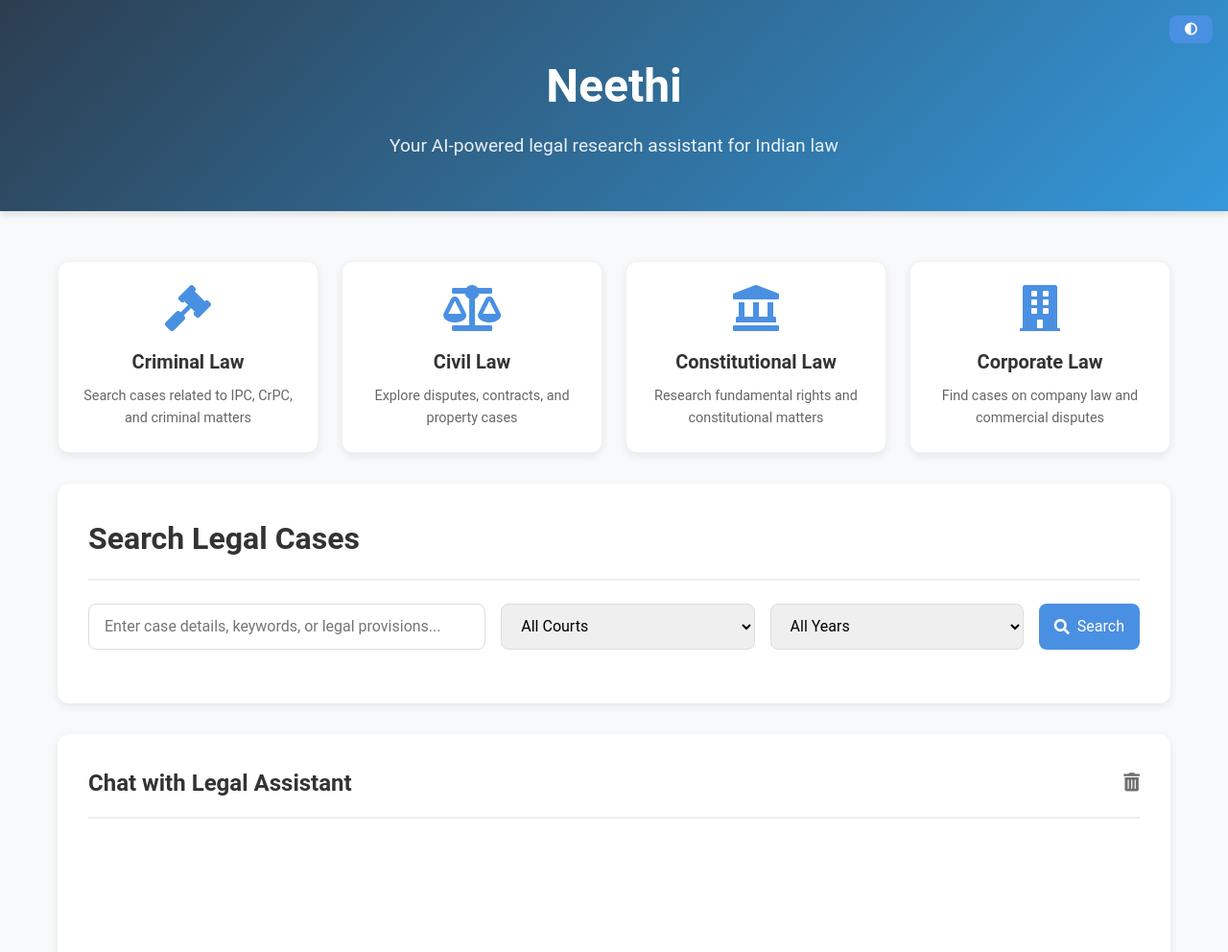
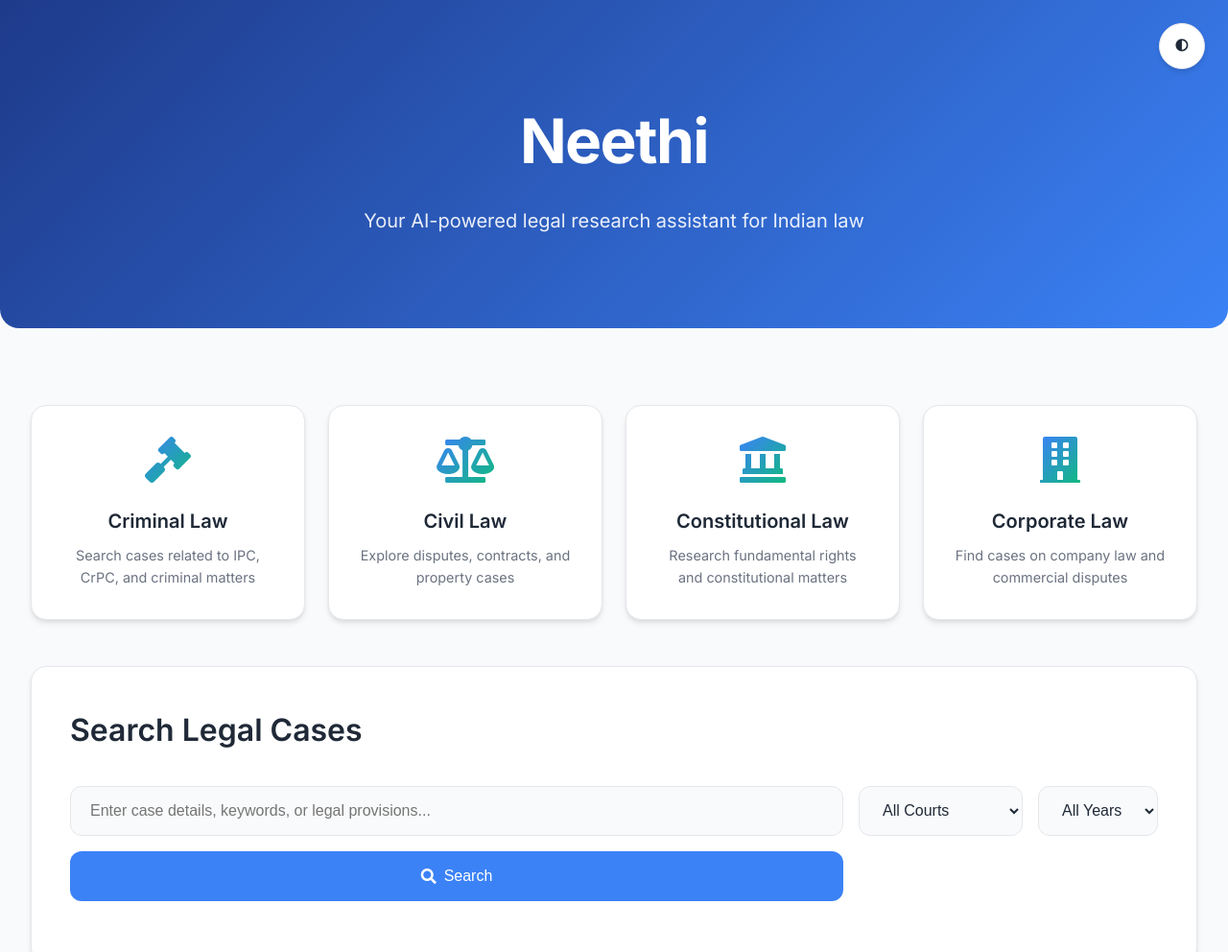
Before and after one commit to psreyas09/lawyer-app, a plain HTML site: page index.html in a window 1280 px wide. Shown: the top 992 px of the page at 96% size. Drawn offline with Linux system fonts and the light colour scheme.

Commit message:
feat(ui): redesign for modern and beautiful look

```diff
--- a/index.html
+++ b/index.html
@@ -5,122 +5,141 @@
     <meta name="viewport" content="width=device-width, initial-scale=1.0">
     <title>Neethi - Legal Research Assistant</title>
     <link rel="stylesheet" href="https://cdnjs.cloudflare.com/ajax/libs/font-awesome/5.15.4/css/all.min.css">
-    <style>
+
+<link rel="preconnect" href="https://fonts.googleapis.com">
+<link rel="preconnect" href="https://fonts.gstatic.com" crossorigin>
+<link href="https://fonts.googleapis.com/css2?family=Inter:wght@400;500;600;700&display=swap" rel="stylesheet">
+<style>
     :root {
-        --primary-color: #4a90e2;
-        --secondary-color: #f5a623;
-        --background-color: #f8f9fa;
-        --text-color: #333;
-        --card-background: white;
-        --header-background: linear-gradient(135deg, #2c3e50, #3498db);
+        --primary-color: #3b82f6;
+        --secondary-color: #10b981;
+        --background-color: #f9fafb;
+        --text-color: #1f2937;
+        --card-background: #ffffff;
+        --header-background: linear-gradient(135deg, #1e3a8a, #3b82f6);
         --button-background: var(--primary-color);
+        --border-color: #e5e7eb;
+        --shadow-sm: 0 1px 2px 0 rgba(0, 0, 0, 0.05);
+        --shadow-md: 0 4px 6px -1px rgba(0, 0, 0, 0.1), 0 2px 4px -1px rgba(0, 0, 0, 0.06);
     }
 
     [data-theme="dark"] {
-        --background-color: #1a1a1a;
-        --text-color: #ffffff;
-        --card-background: #2d2d2d;
-        --header-background: linear-gradient(135deg, #1a1a1a, #2c3e50);
+        --primary-color: #60a5fa;
+        --secondary-color: #34d399;
+        --background-color: #111827;
+        --text-color: #f9fafb;
+        --card-background: #1f2937;
+        --header-background: linear-gradient(135deg, #111827, #1e3a8a);
         --button-background: var(--primary-color);
+        --border-color: #374151;
     }
 
     * {
         margin: 0;
         padding: 0;
         box-sizing: border-box;
-        font-family: 'Roboto', sans-serif;
     }
 
     body {
         background-color: var(--background-color);
         color: var(--text-color);
+        font-family: 'Inter', sans-serif;
         line-height: 1.6;
         transition: background-color 0.3s ease, color 0.3s ease;
+        -webkit-font-smoothing: antialiased;
+        -moz-osx-font-smoothing: grayscale;
     }
 
     .container {
-        max-width: 1200px;
+        max-width: 1280px;
         margin: 0 auto;
-        padding: 20px;
+        padding: 2rem;
         width: 100%;
-    }
-
-    /* Responsive Typography */
-    html {
-        font-size: 16px;
     }
 
     header {
         background: var(--header-background);
         color: white;
-        padding: 2rem 1rem;
-        margin-bottom: 2rem;
-        box-shadow: 0 4px 6px rgba(0, 0, 0, 0.1);
+        padding: 4rem 1rem;
+        margin-bottom: 3rem;
         text-align: center;
+        border-bottom-left-radius: 20px;
+        border-bottom-right-radius: 20px;
     }
 
     header h1 {
-        font-size: clamp(2rem, 5vw, 3rem);
+        font-size: clamp(2.5rem, 6vw, 4rem);
         font-weight: 700;
-        margin-bottom: 0.5rem;
+        margin-bottom: 1rem;
+        letter-spacing: -0.025em;
     }
 
     header p {
-        font-size: clamp(1rem, 2.5vw, 1.2rem);
+        font-size: clamp(1.1rem, 3vw, 1.25rem);
         opacity: 0.9;
+        max-width: 600px;
+        margin: 0 auto;
     }
 
     .quick-actions {
         display: grid;
-        grid-template-columns: repeat(auto-fit, minmax(200px, 1fr));
+        grid-template-columns: repeat(auto-fit, minmax(220px, 1fr));
         gap: 1.5rem;
-        margin-bottom: 2rem;
+        margin-bottom: 3rem;
     }
 
     .action-card {
         background: var(--card-background);
-        border-radius: 12px;
-        padding: 1.5rem;
+        border-radius: 16px;
+        padding: 2rem;
         text-align: center;
-        box-shadow: 0 3px 10px rgba(0, 0, 0, 0.08);
+        box-shadow: var(--shadow-md);
         transition: transform 0.3s ease, box-shadow 0.3s ease;
         cursor: pointer;
-        border: 1px solid rgba(0, 0, 0, 0.05);
+        border: 1px solid var(--border-color);
         display: flex;
         flex-direction: column;
         align-items: center;
         justify-content: center;
-        min-height: 180px;
     }
 
     .action-card:hover {
-        transform: translateY(-5px);
-        box-shadow: 0 8px 20px rgba(0, 0, 0, 0.12);
+        transform: translateY(-8px);
+        box-shadow: 0 10px 15px -3px rgba(0, 0, 0, 0.1), 0 4px 6px -2px rgba(0, 0, 0, 0.05);
     }
 
     .action-card i {
         font-size: 3rem;
-        margin-bottom: 1rem;
+        margin-bottom: 1.5rem;
         color: var(--primary-color);
+        background: linear-gradient(135deg, var(--primary-color), var(--secondary-color));
+        -webkit-background-clip: text;
+        -webkit-text-fill-color: transparent;
     }
 
     .action-card h3 {
         font-size: 1.25rem;
+        font-weight: 600;
         margin-bottom: 0.5rem;
         color: var(--text-color);
     }
 
     .action-card p {
         font-size: 0.9rem;
-        color: #666;
+        color: #6b7280;
+    }
+
+    [data-theme="dark"] .action-card p {
+        color: #9ca3af;
     }
 
     .search-section, .chat-section, #resultsSection {
         background: var(--card-background);
-        border-radius: 12px;
-        padding: 2rem;
-        margin-bottom: 2rem;
-        box-shadow: 0 3px 10px rgba(0, 0, 0, 0.08);
+        border-radius: 16px;
+        padding: 2.5rem;
+        margin-bottom: 3rem;
+        box-shadow: var(--shadow-md);
+        border: 1px solid var(--border-color);
     }
 
     .chat-header {
@@ -128,8 +147,8 @@
         justify-content: space-between;
         align-items: center;
         margin-bottom: 1.5rem;
-        border-bottom: 2px solid #eee;
-        padding-bottom: 1rem;
+        border-bottom: 1px solid var(--border-color);
+        padding-bottom: 1.5rem;
     }
 
     .chat-header h2 {
@@ -142,27 +161,27 @@
         background: none;
         border: none;
         color: var(--text-color);
-        font-size: 1.2rem;
+        font-size: 1.25rem;
         cursor: pointer;
-        opacity: 0.7;
-        transition: opacity 0.3s ease;
+        opacity: 0.6;
+        transition: opacity 0.3s ease, transform 0.2s ease;
     }
 
     #clearChatBtn:hover {
         opacity: 1;
+        transform: scale(1.1);
     }
 
     .search-section h2, #resultsSection h2 {
         font-size: clamp(1.5rem, 4vw, 2rem);
-        margin-bottom: 1.5rem;
+        font-weight: 600;
+        margin-bottom: 2rem;
         color: var(--text-color);
-        border-bottom: 2px solid #eee;
-        padding-bottom: 1rem;
     }
 
     .search-bar {
-        display: flex;
-        flex-wrap: wrap;
+        display: grid;
+        grid-template-columns: 1fr auto auto;
         gap: 1rem;
         margin-bottom: 1.5rem;
     }
@@ -170,31 +189,32 @@
     .search-bar input,
     .search-bar select,
     .search-bar button {
-        padding: 0.75rem 1rem;
-        border: 1px solid #ddd;
-        border-radius: 8px;
+        padding: 0.75rem 1.25rem;
+        border: 1px solid var(--border-color);
+        border-radius: 12px;
         font-size: 1rem;
-        height: 48px;
+        height: 52px;
         transition: all 0.3s ease;
+        background-color: var(--background-color);
+        color: var(--text-color);
     }
 
-    .search-bar input {
-        flex: 1 1 300px;
-    }
-
-    .search-bar select {
-        flex: 1 1 150px;
+    .search-bar input:focus, .search-bar select:focus {
+        outline: none;
+        border-color: var(--primary-color);
+        box-shadow: 0 0 0 3px rgba(59, 130, 246, 0.2);
     }
 
     .search-bar button {
-        flex: 0 0 auto;
         background: var(--button-background);
         color: white;
         border: none;
         cursor: pointer;
         display: flex;
         align-items: center;
+        justify-content: center;
         gap: 0.5rem;
+        font-weight: 500;
     }
 
     .search-bar button:hover {
@@ -204,7 +224,7 @@
     #loadingSpinner {
         display: none;
         text-align: center;
-        padding: 2rem;
+        padding: 3rem;
     }
 
     #resultsSection {
@@ -212,8 +232,8 @@
     }
 
     .chat-section {
-        height: 70vh;
-        max-height: 600px;
+        height: 80vh;
+        max-height: 700px;
         display: flex;
         flex-direction: column;
     }
@@ -222,37 +242,38 @@
         flex: 1;
         overflow-y: auto;
         padding: 1rem;
-        margin-bottom: 1rem;
+        margin-bottom: 1.5rem;
         display: flex;
         flex-direction: column;
         gap: 1rem;
     }
 
     .message {
-        max-width: 85%;
-        padding: 0.75rem 1.25rem;
-        border-radius: 18px;
+        max-width: 80%;
+        padding: 1rem 1.5rem;
+        border-radius: 20px;
         font-size: 1rem;
         word-wrap: break-word;
+        line-height: 1.5;
     }
 
     .user-message {
         background: var(--primary-color);
         color: white;
         align-self: flex-end;
-        border-bottom-right-radius: 4px;
+        border-bottom-right-radius: 5px;
     }
 
     .bot-message {
-        background: #e9ecef;
-        color: #333;
+        background: #e5e7eb;
+        color: #1f2937;
         align-self: flex-start;
-        border-bottom-left-radius: 4px;
+        border-bottom-left-radius: 5px;
     }
 
     [data-theme="dark"] .bot-message {
-        background: #3a3a3a;
-        color: #f1f1f1;
+        background: #374151;
+        color: #f9fafb;
     }
 
     .chat-input {
@@ -262,52 +283,62 @@
 
     .chat-input input {
         flex: 1;
-        padding: 0.75rem 1.25rem;
-        border: 1px solid #ddd;
-        border-radius: 8px;
+        padding: 0.75rem 1.5rem;
+        border: 1px solid var(--border-color);
+        border-radius: 12px;
         font-size: 1rem;
+        background-color: var(--background-color);
+        color: var(--text-color);
+    }
+
+    .chat-input input:focus {
+        outline: none;
+        border-color: var(--primary-color);
+        box-shadow: 0 0 0 3px rgba(59, 130, 246, 0.2);
+    }
+
+    .chat-input button {
+        padding: 0.75rem 1.5rem;
+        border-radius: 12px;
     }
 
     #themeToggleBtn {
-        padding: 0.5rem 1rem;
-        background: var(--button-background);
-        color: white;
-        border: none;
-        border-radius: 8px;
+        padding: 0.75rem;
+        background: var(--card-background);
+        color: var(--text-color);
+        border: 1px solid var(--border-color);
+        border-radius: 50%;
         cursor: pointer;
         display: flex;
         align-items: center;
-        gap: 0.5rem;
+        justify-content: center;
         position: fixed;
-        top: 1rem;
-        right: 1rem;
+        top: 1.5rem;
+        right: 1.5rem;
         z-index: 1000;
+        width: 48px;
+        height: 48px;
+        box-shadow: var(--shadow-md);
     }
 
     /* Media Queries for Responsiveness */
     @media (max-width: 768px) {
         .container {
-            padding: 1rem;
+            padding: 1.5rem;
         }
 
         .search-bar {
-            flex-direction: column;
-        }
-
-        .search-bar input,
-        .search-bar select,
-        .search-bar button {
-            width: 100%;
+            grid-template-columns: 1fr;
         }
 
         .chat-section {
-            height: 60vh;
+            height: 70vh;
         }
     }
 
     @media (max-width: 480px) {
-        html {
-            font-size: 14px;
+        .container {
+            padding: 1rem;
         }
 
         .quick-actions {
@@ -317,12 +348,10 @@
         .action-card {
             flex-direction: row;
             text-align: left;
-            padding: 1rem;
-            min-height: auto;
         }
 
         .action-card i {
-            margin-right: 1rem;
+            margin-right: 1.5rem;
             margin-bottom: 0;
         }
 
@@ -339,6 +368,7 @@
         }
     }
 </style>
+
 </head>
 <body>
     <header>
```
